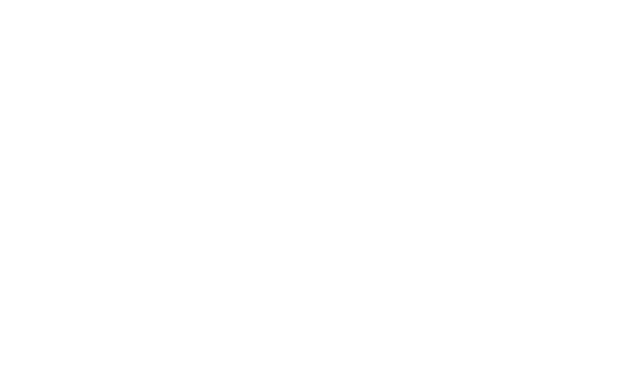
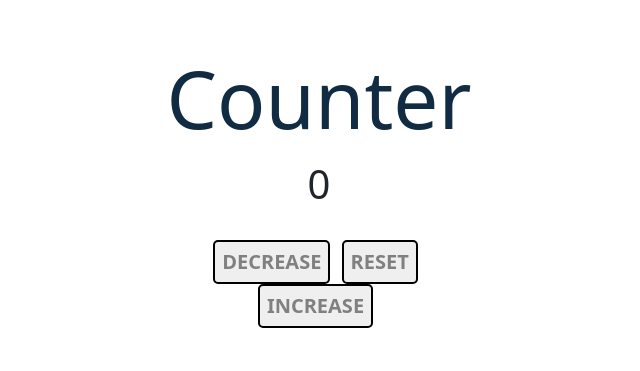
Before and after one commit to Abuhasan02/number-counter, a plain HTML site: page index.html in a window 1280 px wide. Shown: the whole page, without its empty margins (251-891 px from the left). Drawn offline with nearby package versions, Linux system fonts and the light colour scheme.

Commit message:
Project Finished

```diff
--- /dev/null
+++ b/count.js
@@ -0,0 +1,31 @@
+const increaseBtn = document.getElementById('increaseBtn');
+const decreaseBtn = document.getElementById('decreaseBtn');
+const resetBtn = document.getElementById('resetBtn');
+const countValue = document.getElementById('count-value');
+let countNumber = 0;
+// increaseBtn.addEventListener('click',function(){
+//     countNumber++;
+//     countValue.innerText = countNumber;
+// });
+// decreaseBtn.addEventListener('click',function(){
+//     countNumber--;
+//     countValue.innerText = countNumber;
+// });
+// resetBtn.addEventListener('click',function(){
+//     countNumber = 0;
+//     countValue.innerText = countNumber;
+// });
+
+//Optimize Code into one function
+function counter(isTrue){
+    if(isTrue == true){
+        countNumber++;
+    }
+    else if(isTrue==false && countNumber>0){
+        countNumber--;
+    }
+    else{
+        countNumber = 0;
+    }
+    countValue.innerText = countNumber;
+}
--- a/index.html
+++ b/index.html
@@ -1,12 +1,59 @@
 <!DOCTYPE html>
 <html lang="en">
-<head>
-    <meta charset="UTF-8">
-    <meta http-equiv="X-UA-Compatible" content="IE=edge">
-    <meta name="viewport" content="width=device-width, initial-scale=1.0">
+  <head>
+    <meta charset="UTF-8" />
+    <meta http-equiv="X-UA-Compatible" content="IE=edge" />
+    <meta name="viewport" content="width=device-width, initial-scale=1.0" />
     <title>NUmber Counter</title>
-</head>
-<body>
+    <link
+      href="https://cdn.jsdelivr.net/npm/bootstrap@5.1.1/dist/css/bootstrap.min.css"
+      rel="stylesheet"
+      integrity="sha384-F3w7mX95PdgyTmZZMECAngseQB83DfGTowi0iMjiWaeVhAn4FJkqJByhZMI3AhiU"
+      crossorigin="anonymous"
+    />
+    <style>
+      .container {
+        text-align: center;
+        margin: 30px 0px;
+        padding: 20px 10px;
+      }
+      .row {
+        padding: 10px;
+        margin: 10px;
+      }
+      .button{
+          border: 2px solid black;
+          border-radius: 5px;
+          margin-right: 7px;
+          padding: 5px 7px;
+          font-weight: 700;
+          color: grey;
+          font-size: 20px;
+      }
+    h2{
+        font-size: 80px;
+        color: #102B42;
+    }
+    p{
+        font-size: 40px;
+    }
+    </style>
+  </head>
+  <body>
+    <section class="container">
+      <div class="first">
+        <h2>Counter</h2>
+        <p id="count-value">0</p>
+      </div>
+      <div class="row d-flex justify-content-evenly align-items-center">
+        <div class="col-md-4">
+          <button onclick="counter(false)" id="decreaseBtn" class="button">DECREASE</button>
+          <button onclick="counter()" id="resetBtn" class="button">RESET</button>
+          <button onclick="counter(true)"  id="increaseBtn" class="button">INCREASE</button>
+        </div>
+      </div>
+    </section>
 
-</body>
+    <script src="count.js"></script>
+  </body>
 </html>
```
